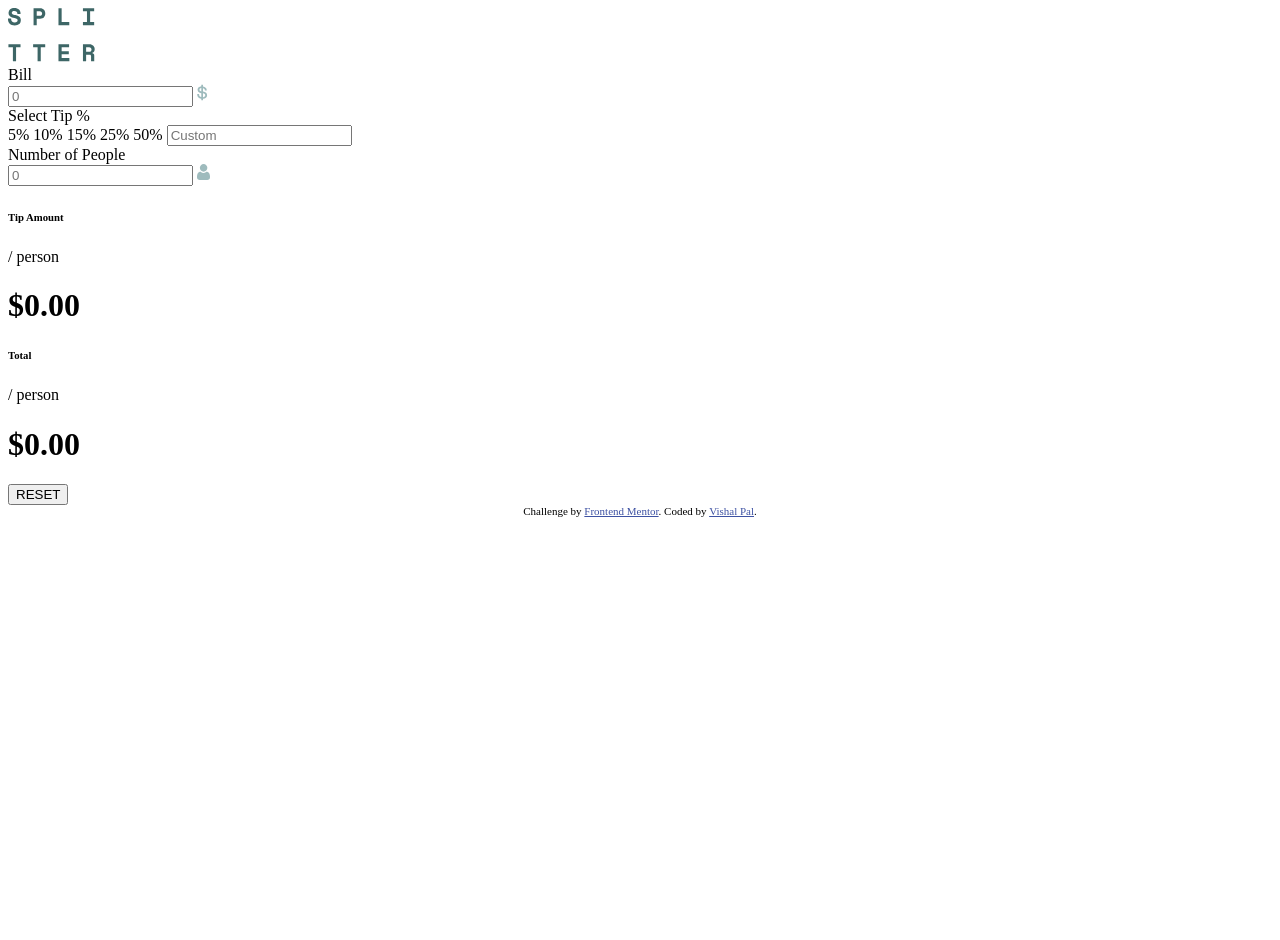
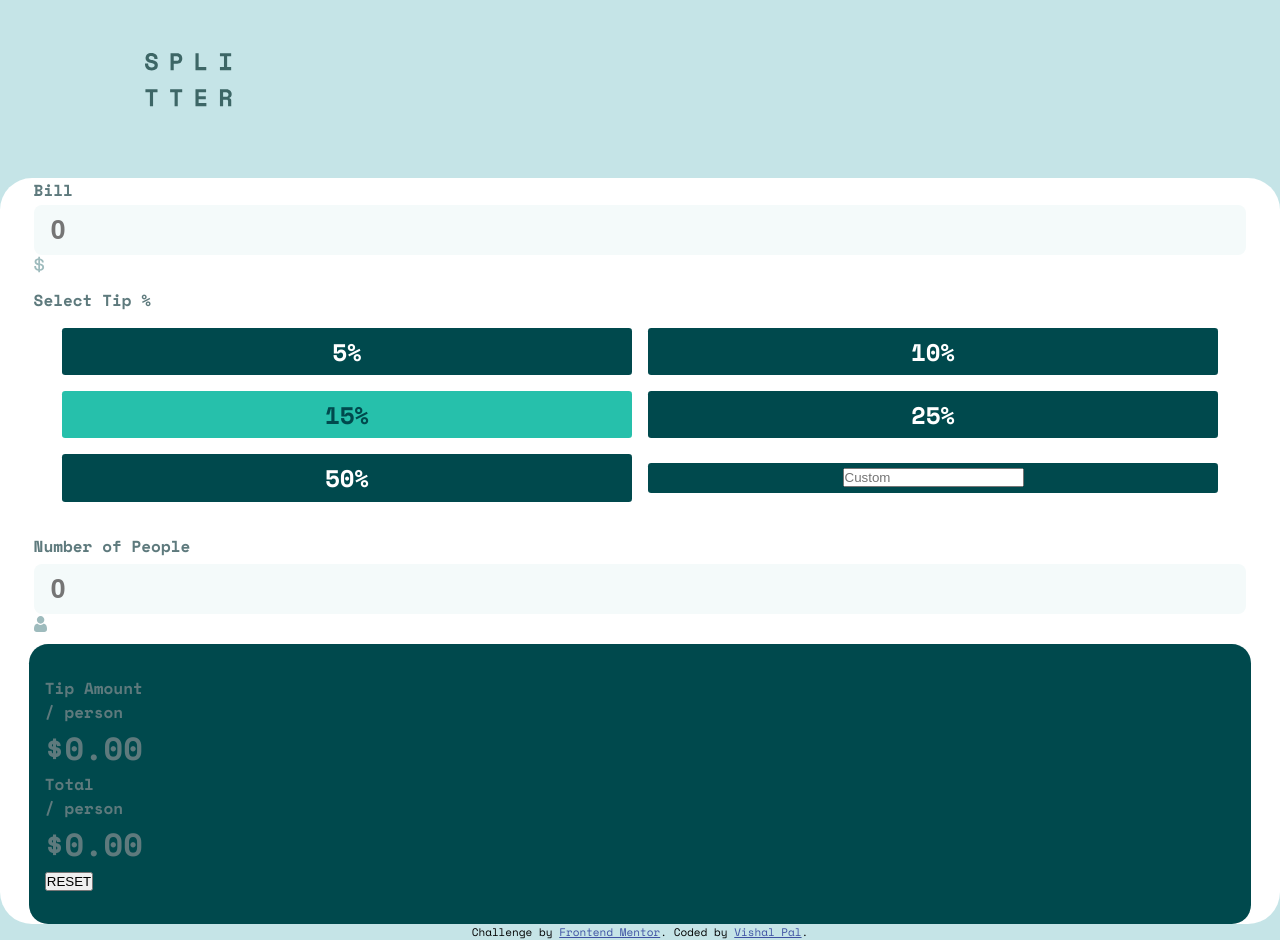
Before and after one commit to vishy312/Tip-Calculator-Challenge, a plain HTML site: page tip-calculator-app-main/index.html in a window 1280 px wide. Before the commit the page ends 800 px from the top, so only its background shows below. Drawn offline with nearby package versions, Linux system fonts and the light colour scheme.

Commit message:
input card styled

```diff
--- a/tip-calculator-app-main/_config.scss
+++ b/tip-calculator-app-main/_config.scss
@@ -6,3 +6,7 @@ $labelText: hsl(186, 14%, 43%);
 $personText: hsl(184, 14%, 56%);
 $siteBg: hsl(185, 41%, 84%);
 $inpFieldBg: hsl(189, 41%, 97%);
+
+@mixin borderVanish {
+    border: 1px solid transparent;
+}
--- a/tip-calculator-app-main/index.html
+++ b/tip-calculator-app-main/index.html
@@ -7,7 +7,7 @@
   <link rel="icon" type="image/png" sizes="32x32" href="./images/favicon-32x32.png">
 
   <title>Frontend Mentor | Tip calculator app</title>
-
+  <link rel="stylesheet" href="main.css">
   <!-- Feel free to remove these styles or customise in your own stylesheet 👍 -->
   <style>
     .attribution { font-size: 11px; text-align: center; }
@@ -47,7 +47,7 @@
         <div class="tip-btns">
           <buttons class="tip">5%</buttons>
           <buttons class="tip">10%</buttons>
-          <buttons class="tip">15%</buttons>
+          <buttons class="tip selected">15%</buttons>
           <buttons class="tip">25%</buttons>
           <buttons class="tip">50%</buttons>
           <buttons class="tip custom-tip">
--- a/tip-calculator-app-main/main.scss
+++ b/tip-calculator-app-main/main.scss
@@ -1,4 +1,4 @@
-@import 'config';
+@import "config";
 
 * {
   margin: 0;
@@ -11,7 +11,107 @@ html {
 }
 
 body {
-    font-family: 'Space Mono', sans-serif;
+  font-family: "Space Mono", sans-serif;
   font-size: 62.5%;
   font-weight: 400;
+  background-color: $siteBg;
 }
+
+header {
+  padding: 3.3rem 7rem 2.2rem 9.05rem;
+}
+
+main {
+  background-color: white;
+  border-radius: 2rem;
+  width: 100%;
+
+  font-size: 1rem;
+  font-weight: 700;
+  color: $labelText;
+}
+
+.input-card {
+    margin: 2rem 2.1rem;
+}
+
+.inp-text {
+    width: 100%;
+    padding: 0.5rem 1rem;
+    background-color: $inpFieldBg;
+    @include borderVanish;
+    border-radius: 0.5rem;
+    color: $outputCardBg;
+    font-weight: 700;
+    font-size: 1.7rem;
+    box-sizing: border-box;
+}
+
+.bill-container {
+    font-weight: 700;
+    display: flex;
+    flex-direction: column;
+    justify-content: space-between;
+    gap: 0.2rem;
+}
+.tip-container {
+    margin-top: 0.55rem;
+    font-weight: 700;
+    display: flex;
+    flex-direction: column;
+    justify-content: space-between;
+    gap: 1rem;
+}
+
+.tip-btns {
+    display: grid;
+    grid-template-columns: 47% 47%;
+    justify-content: center;
+    align-items: center;
+    gap: 1.0rem;
+}
+
+.tip {
+    background-color: $outputCardBg;
+    padding-block: 0.35rem;
+    display: flex;
+    justify-content: center;
+    align-items: center;
+    color: white;
+    font-size: 1.5rem;
+    border-radius: 0.2rem;
+}
+
+.selected {
+    background-color: $outputText;
+    color: $outputCardBg;
+}
+
+.people-container {
+    margin-top: 2rem;
+    font-weight: 700;
+    display: flex;
+    flex-direction: column;
+    justify-content: space-between;
+    gap: 0.4rem;
+    color: $outputCardBg;
+}
+
+.label-wrapper {
+    color: $labelText;
+}
+
+.output-card {
+    background-color: $outputCardBg;
+    padding: 2rem 1rem;
+    margin-top: -1.6rem;
+    margin-inline: 1.8rem;
+    border-radius: 1.2rem;
+}
+
+.result-text {
+    h6 {
+        font-weight: 700;
+        font-size: 1rem;
+    }
+}
```
Also changed, not shown: tip-calculator-app-main/main.css (added), 1 other file. Lines whose indentation alone changed are shown as unchanged.
